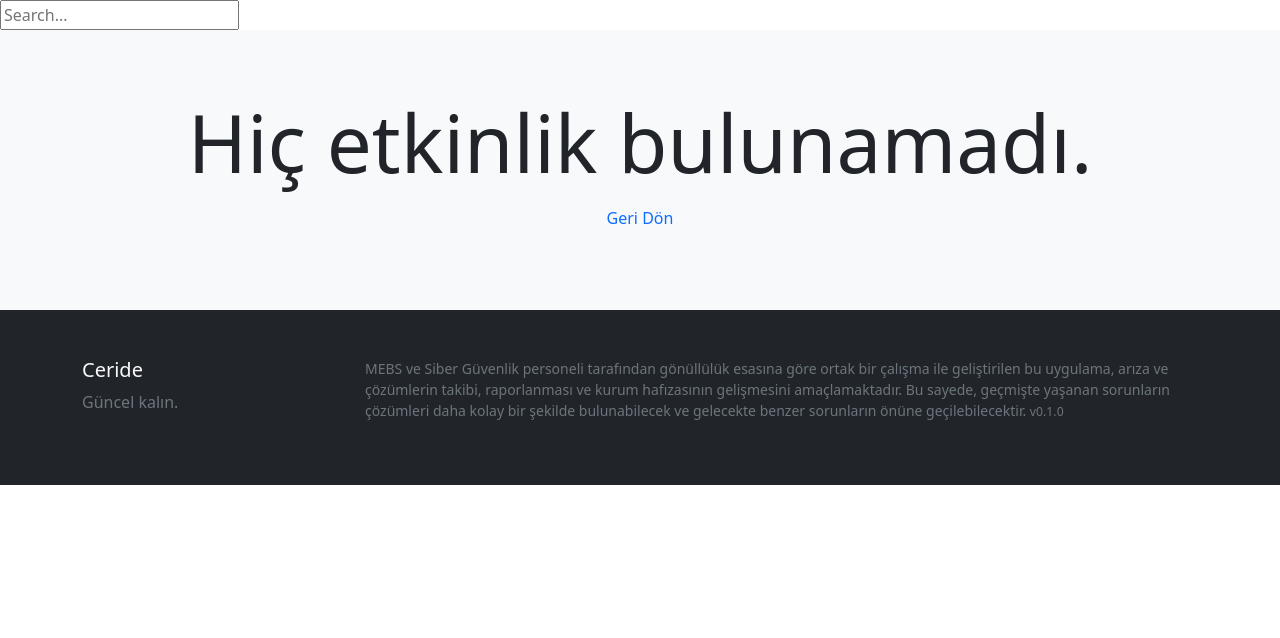
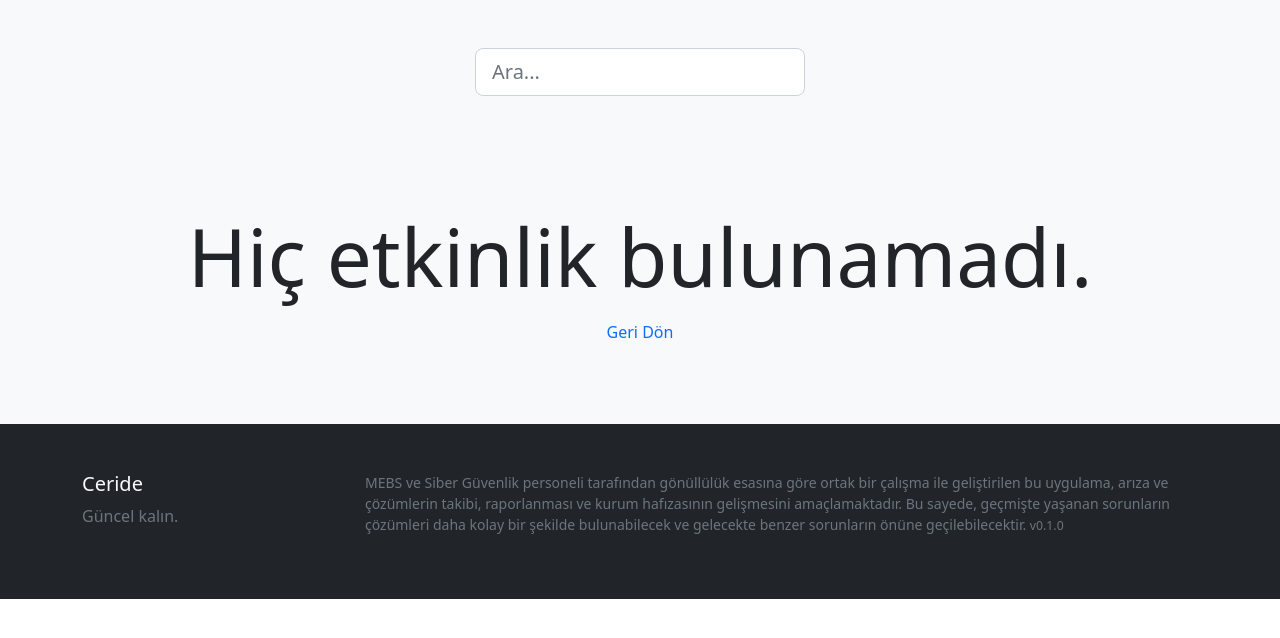
Before and after one commit to mcurvay/ceride, a Django app: page / in a window 1280 px wide. Shown: the part 56-694 px from the top of the page. Run offline with Django 4.2, Linux system fonts and the light colour scheme; data that the repository does not hold is empty; style sheets or scripts are compiled from the project's sources; parts of the project's set-up code (start-up, migrations or seed data) failed here and were passed over; some libraries are stand-ins or nearby versions.

Commit message:
arama formu eklendi

```diff
--- a/app/templates/index.html
+++ b/app/templates/index.html
@@ -3,9 +3,15 @@
 {% block title %}Ana Sayfa{% endblock title%}
 
 {% block content %}
-<form action="/" method="get">
-  <input name="q" type="text" placeholder="Search...">
-</form>
+<section class="container-fluid bg-light py-5" id="search">
+  <div class="container">
+    <div class="row">
+      <div class="col-auto mx-auto">
+        {% include 'partials/_search.html' %}
+      </div>
+    </div>
+  </div>
+</section>
 
 <section class="container-fluid bg-light py-5" id="cards">
   <div class="container">
--- a/app/views.py
+++ b/app/views.py
@@ -1,10 +1,9 @@
-from django.http import Http404
 from django.views.generic import ListView, DetailView
 from django.db.models import Q
 
 from .models import Event, Step
 
-# TODO: index sayfası için arama formu eklenecek.
+
 # TODO: index sayfası için filtreleme formu eklenecek.
 # TODO: 404 sayfası eklenecek.
 
@@ -13,14 +12,16 @@ class EventListView(ListView):
     template_name = 'index.html'
     context_object_name = 'events'
     ordering = ['-dateTime']
-    paginate_by = 10
+    paginate_by = 12
 
     def get_queryset(self):
-        query = self.request.GET.get('q')
-        if query is None: return Event.objects.all()
+        query = self.request.GET.get('ara')
+        if query is None:
+            return Event.objects.all()
         return Event.objects.filter(
             Q(title__icontains=query) | Q(description__icontains=query)
         )
+
 
 class EventDetailView(DetailView):
     model = Event
--- a/scss/style.scss
+++ b/scss/style.scss
@@ -18,6 +18,7 @@
 @import "../node_modules/bootstrap/scss/card";
 @import "../node_modules/bootstrap/scss/containers";
 @import "../node_modules/bootstrap/scss/dropdown";
+@import "../node_modules/bootstrap/scss/forms";
 @import "../node_modules/bootstrap/scss/grid";
 @import "../node_modules/bootstrap/scss/helpers";
 @import "../node_modules/bootstrap/scss/nav";
--- /dev/null
+++ b/templates/partials/_search.html
@@ -0,0 +1,3 @@
+<form action="/" method="get">
+  <input name="ara" type="search" class="form-control form-control-lg" placeholder="Ara...">
+</form>
```
